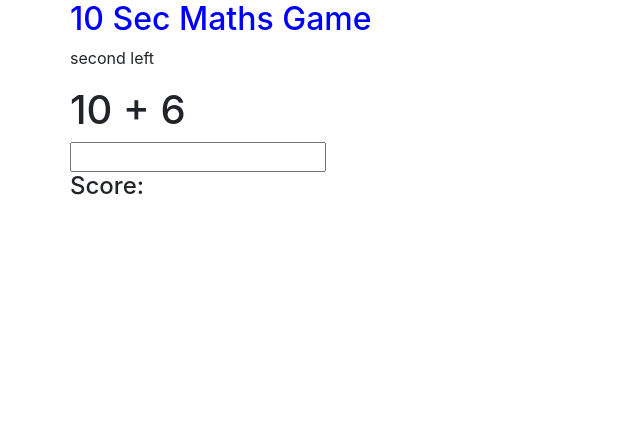
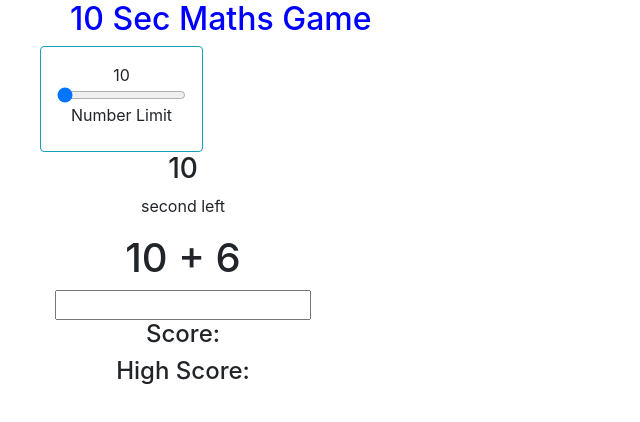
Before and after one commit to danielle-miranda/math-game, a plain HTML site: page index.html in a window 1280 px wide. Shown: the whole page, without its empty margins (0-640 px from the left). Drawn offline with nearby package versions, Linux system fonts and the light colour scheme.

Commit message:
high score + number limit

```diff
--- a/index.html
+++ b/index.html
@@ -13,15 +13,25 @@
   <body>
     <div class="container">
       <div class="row">
-        <div class="col-xs-12">
-          <h2>10 Sec Maths Game</h2>
-
-          <h3 id="time-left"></h3>
-          <p>second left</p>
-
-          <h1 id="equation"></h1>
-          <input id="user-input" type="number"/>
-          <h4>Score: <span id="score"></span></h4>
+        <div class="col-xs-12 text-center">
+          <h2 class="title">10 Sec Maths Game</h2>
+          <div class="row body">
+            <div class="col-xs-12 text-center">
+              <div class="row">
+                <div class="d-flex flex-column text-center rounded border border-info p-3">
+                  <p id="range-text" class="m-0">10</p>
+                  <input id="question-range" class="m-0" type="range" min="10" max="50" step="5" value="10">
+                  <label for="question-range">Number Limit</label>
+              </div>
+              </div>
+              <h3 id="time-left">10</h3>
+              <p>second left</p>
+              <h1 id="equation"></h1>
+              <input id="user-input" type="number"/>
+              <h4>Score: <span id="score"></span></h4>
+              <h4>High Score: <span id="high-score"></span></h4>
+            </div>
+          </div>
         </div>
       </div>
     </div>
--- a/index.js
+++ b/index.js
@@ -4,6 +4,8 @@ $(document).ready(function(){
   var interval;
   var timeLeft = 10;
   var score = 0;
+  var highscore = 0;
+  var number_limit = 10;
 
 //timer
   var updateTimeLeft = function (amount) {
@@ -11,7 +13,7 @@ $(document).ready(function(){
     $('#time-left').text(timeLeft);
   }
 
-//Round Score
+//Update Score
   var updateScore = function (amount){
     score += amount;
     $('#score').text(score);
@@ -29,11 +31,22 @@ $(document).ready(function(){
         if (timeLeft === 0) {
           clearInterval (interval);
           interval = undefined;
+
+          //update high score
+          if (score > highscore) {
+            highscore = score;
+            $('#high-score').text(highscore);
+          }
         }
       }, 1000);
     }
   }
 
+//Number limit for equation
+var updateNumberLimit = function(limit){
+  number_limit = limit;
+  $('#range-text').text(number_limit);
+}
 //equation generator
   var randomNumberGenerator = function (size) {
     return Math.ceil(Math.random() * size);
@@ -41,8 +54,8 @@ $(document).ready(function(){
 
   var questionGenerator = function () {
     var question = {};
-    var num1 = randomNumberGenerator(10);
-    var num2 = randomNumberGenerator(10);
+    var num1 = randomNumberGenerator(number_limit);
+    var num2 = randomNumberGenerator(number_limit);
 
     question.answer = num1 + num2;
     question.equation = String(num1) + " + " + String(num2);
@@ -68,11 +81,19 @@ $(document).ready(function(){
     }
   }
 
+
+
   //event listener for input
   $('#user-input').on('keyup', function () {
     startGame();
     checkAnswer(Number($(this).val()), currentQuestion.answer);
   });
 
+  $('#question-range').on('change', function () {
+    limit = Number($(this).val());
+    updateNumberLimit(limit);
+    renderNewQuestion();
+  });
+
   renderNewQuestion();
 });
```
